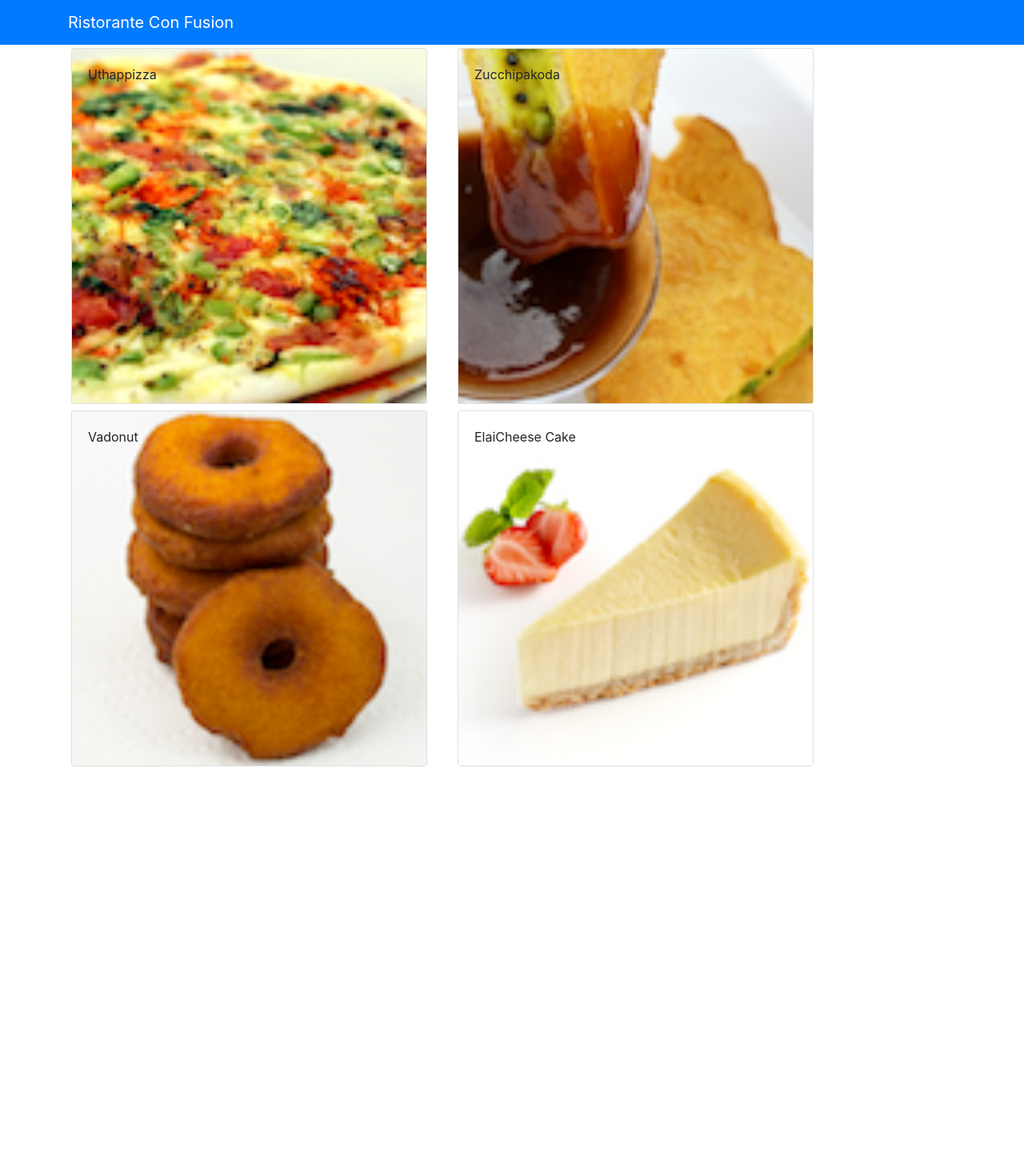
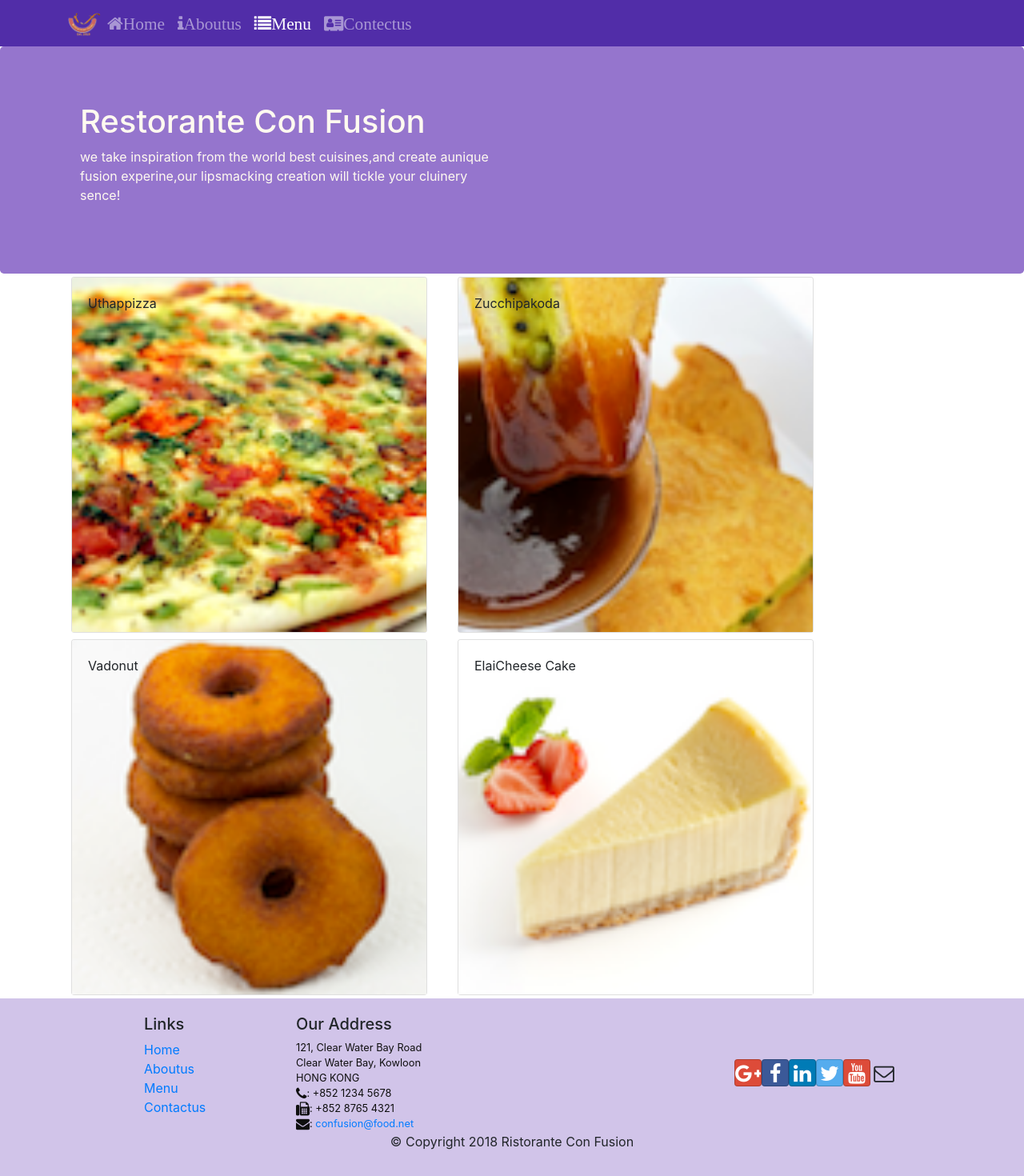
Before and after one commit to himanshubhatt0/react-application, a React (Create React App) app: page /menu in a window 1280 px wide. Shown: the top 1470 px of the page at 80% size. Before the commit the page ends 962 px from the top, so only its background shows below. Built offline with nearby package versions, Linux system fonts and the light colour scheme.

Commit message:
react router

```diff
--- a/package.json
+++ b/package.json
@@ -7,9 +7,12 @@
     "@testing-library/react": "^9.3.2",
     "@testing-library/user-event": "^7.1.2",
     "bootstrap": "^4.5.2",
+    "bootstrap-social": "^5.1.1",
+    "font-awesome": "^4.7.0",
     "react": "^16.13.1",
     "react-dom": "^16.13.1",
     "react-popper": "^2.2.3",
+    "react-router-dom": "^5.2.0",
     "react-scripts": "3.4.3",
     "reactstrap": "^8.5.1"
   },
--- a/src/App.css
+++ b/src/App.css
@@ -1,38 +1,33 @@
-.App {
-  text-align: center;
+.row-header{
+  margin:0px auto;
+  padding:0px auto;
 }
 
-.App-logo {
-  height: 40vmin;
-  pointer-events: none;
+.row-content {
+  margin:0px auto;
+  padding: 50px 0px 50px 0px;
+  border-bottom: 1px ridge;
+  min-height:400px;
 }
 
-@media (prefers-reduced-motion: no-preference) {
-  .App-logo {
-    animation: App-logo-spin infinite 20s linear;
-  }
+.footer{
+  background-color: #D1C4E9;
+  margin:0px auto;
+  padding: 20px 0px 20px 0px;
+}
+.jumbotron {
+  padding:70px 30px 70px 30px;
+  margin:0px auto;
+  background: #9575CD ;
+  color:floralwhite;
 }
 
-.App-header {
-  background-color: #282c34;
-  min-height: 100vh;
-  display: flex;
-  flex-direction: column;
-  align-items: center;
-  justify-content: center;
-  font-size: calc(10px + 2vmin);
-  color: white;
+address{
+  font-size:80%;
+  margin:0px;
+  color:#0f0f0f;
 }
 
-.App-link {
-  color: #61dafb;
+.navbar-dark {
+  background-color: #512DA8;
 }
-
-@keyframes App-logo-spin {
-  from {
-    transform: rotate(0deg);
-  }
-  to {
-    transform: rotate(360deg);
-  }
-}
--- a/src/App.js
+++ b/src/App.js
@@ -1,13 +1,17 @@
 import React,{Component} from 'react';
 import Main from "./components/MainComponent";
+import './App.css';
+import {BrowserRouter} from 'react-router-dom';
 class App extends Component{
 
   render(){
     return(
+      <BrowserRouter>
       <div>
         <Main/>
 
       </div>
+      </BrowserRouter>
     );
   }
 }
--- /dev/null
+++ b/src/components/FooterComponent.js
@@ -0,0 +1,52 @@
+import React from 'react';
+import {Link} from 'react-router-dom';
+function Footer(props)
+{
+    return(
+        <>
+        <div className="footer">
+            <div className="container">
+                <div className="row justify-content-center">
+                    <div className="col-4 offset-1 col-sm-2">
+                        <h5>Links</h5>
+                        <ul className="list-unstyled">
+                        <li><Link to="/home">Home</Link></li>
+                        <li><Link to="/aboutus">Aboutus</Link></li>
+                        <li><Link to="/menu">Menu</Link></li>
+                        <li><Link to="/contectus">Contactus</Link></li>
+                        </ul>
+                    </div>
+                    <div className="col-7 col-sm-5">
+                    <h5>Our Address</h5>
+                    <address>
+		              121, Clear Water Bay Road<br />
+		              Clear Water Bay, Kowloon<br />
+		              HONG KONG<br />
+		              <i className="fa fa-phone fa-lg"></i>: +852 1234 5678<br />
+		              <i className="fa fa-fax fa-lg"></i>: +852 8765 4321<br />
+		              <i className="fa fa-envelope fa-lg"></i>: <a href="mailto:confusion@food.net">
+                         confusion@food.net</a>
+                    </address>
+                    </div>
+                <div className="col-12 col-sm-4 align-self-center">
+                    <div className="text-center">
+                        <a className="btn btn-social-icon btn-google" href="http://google.com/+"><i className="fa fa-google-plus"></i></a>
+                        <a className="btn btn-social-icon btn-facebook" href="http://www.facebook.com/profile.php?id="><i className="fa fa-facebook"></i></a>
+                        <a className="btn btn-social-icon btn-linkedin" href="http://www.linkedin.com/in/"><i className="fa fa-linkedin"></i></a>
+                        <a className="btn btn-social-icon btn-twitter" href="http://twitter.com/"><i className="fa fa-twitter"></i></a>
+                        <a className="btn btn-social-icon btn-google" href="http://youtube.com/"><i className="fa fa-youtube"></i></a>
+                        <a className="btn btn-social-icon" href="mailto:"><i className="fa fa-envelope-o"></i></a>
+                    </div>
+                </div>
+                </div>
+                <div className="row justify-content-center">
+                <div className="col-auto">
+                    <p>© Copyright 2018 Ristorante Con Fusion</p>
+                </div>
+                </div>
+            </div>
+        </div>
+        </>
+    );
+}
+export default Footer;
--- /dev/null
+++ b/src/components/HeaderComponent.js
@@ -0,0 +1,67 @@
+import React, { Component } from 'react';
+import {Navbar, NavbarBrand,Nav,NavbarToggler,Collapse,NavItem,Jumbotron} from "reactstrap";
+import {NavLink} from 'react-router-dom';
+class Header extends Component{
+    constructor(props)
+    {
+        super(props);
+        this.state={
+            isNavOpen:false
+        };
+        this.toggleNav=this.toggleNav.bind(this);
+    }
+    toggleNav(){
+        this.setState({isNavOpen:!this.state.isNavOpen});
+    }
+    render()
+    {
+        return(
+            <>
+        <Navbar dark expand="md">
+          <div className="container">
+              <NavbarToggler onClick={this.toggleNav}/>
+          <NavbarBrand className="mr-auto" href="/"><img src="assets/images/logo.png" height="30" width="41" alt="Restorante Con Fusion"/>
+          </NavbarBrand>
+        <Collapse isOpen={this.state.isNavOpen} navbar>
+          <Nav navbar>
+              <NavItem>
+                  <NavLink className="nav-link" to="/home">
+                      <span className="fa fa-home fa-lg">Home</span>
+                  </NavLink>
+              </NavItem>
+              <NavItem>
+                  <NavLink className="nav-link" to="/aboutus">
+                      <span className="fa fa-info fa-lg">Aboutus</span>
+                  </NavLink>
+              </NavItem>
+              <NavItem>
+                  <NavLink className="nav-link" to="/menu">
+                      <span className="fa fa-list fa-lg">Menu</span>
+                  </NavLink>
+               </NavItem>
+                  <NavItem>
+                  <NavLink className="nav-link" to="/contectus">
+                      <span className="fa fa-address-card fa-lg">Contectus</span>
+                  </NavLink>
+              </NavItem>
+
+          </Nav>
+        </Collapse>
+          </div>
+        </Navbar>
+        <Jumbotron>
+            <div className="container">
+                <div className="row row-header">
+                    <div className="col-12 col-sm-6">
+                        <h1>Restorante Con Fusion</h1>
+                        <p>we take inspiration from the world best cuisines,and create aunique fusion experine,our lipsmacking creation will tickle your cluinery sence!</p>
+                    </div>
+
+                </div>
+            </div>
+        </Jumbotron>
+            </>
+        );
+    }
+}
+export default Header;
--- /dev/null
+++ b/src/components/HomeComponent.js
@@ -0,0 +1,9 @@
+import React from 'react';
+function Home(props){
+    return(
+        <div className="container">
+            <h4>Home</h4>
+        </div>
+    );
+}
+export default Home;
--- a/src/components/MainComponent.js
+++ b/src/components/MainComponent.js
@@ -1,8 +1,11 @@
 import React,{Component} from 'react';
 import Dishdetail from "./DishdetailComponent";
-import {Navbar, NavbarBrand} from "reactstrap";
+import Home from './HomeComponent';
 import {DISHES} from "../shared/dishes";
 import Menu from "./MenuComponent";
+import Header from './HeaderComponent';
+import Footer from './FooterComponent';
+import {Switch,Route,Redirect} from 'react-router-dom';
 
 
 
@@ -12,26 +15,31 @@ class Main extends Component{
     super(props);
     this.state={
       dishes:DISHES,
-      selectedDish:null
+
+    };
+
+  }
+  render(){
+    const HomePage=()=>{
+      return(
+        <Home/>
+      );
     }
 
-  }
-  onDishSelect(dishId){
-    this.setState({selectedDish:dishId});
-}
-  render(){
+
     return(
       <div>
-        <Navbar dark color="primary">
-          <div className="container">
-          <NavbarBrand href="/">Ristorante Con Fusion</NavbarBrand>
-          </div>
-        </Navbar>
-        <Menu dishes={this.state.dishes} onClick={(dishId)=>this.onDishSelect(dishId)}/>
-        <Dishdetail dish={this.state.dishes.filter((dish)=>dish.id===this.state.selectedDish)[0]}/>
+        <Header/>
+       <Switch>
+       <Route path="/home" component={HomePage}/>
+       <Route exect path="/menu" component={()=><Menu dishes={this.state.dishes}/>}/>
+       <Redirect to="/home"/>
+       </Switch>
+        <Footer/>
       </div>
     );
   }
 }
 
+
 export default Main;
--- a/src/index.js
+++ b/src/index.js
@@ -1,6 +1,8 @@
 import React from 'react';
 import ReactDOM from 'react-dom';
 import "bootstrap/dist/css/bootstrap.min.css";
+import 'font-awesome/css/font-awesome.min.css';
+import 'bootstrap-social/bootstrap-social.css';
 import './index.css';
 import App from './App';
 import * as serviceWorker from './serviceWorker';
```
Also changed, not shown: 1 other file (tests, documents, lock files or other folders).
